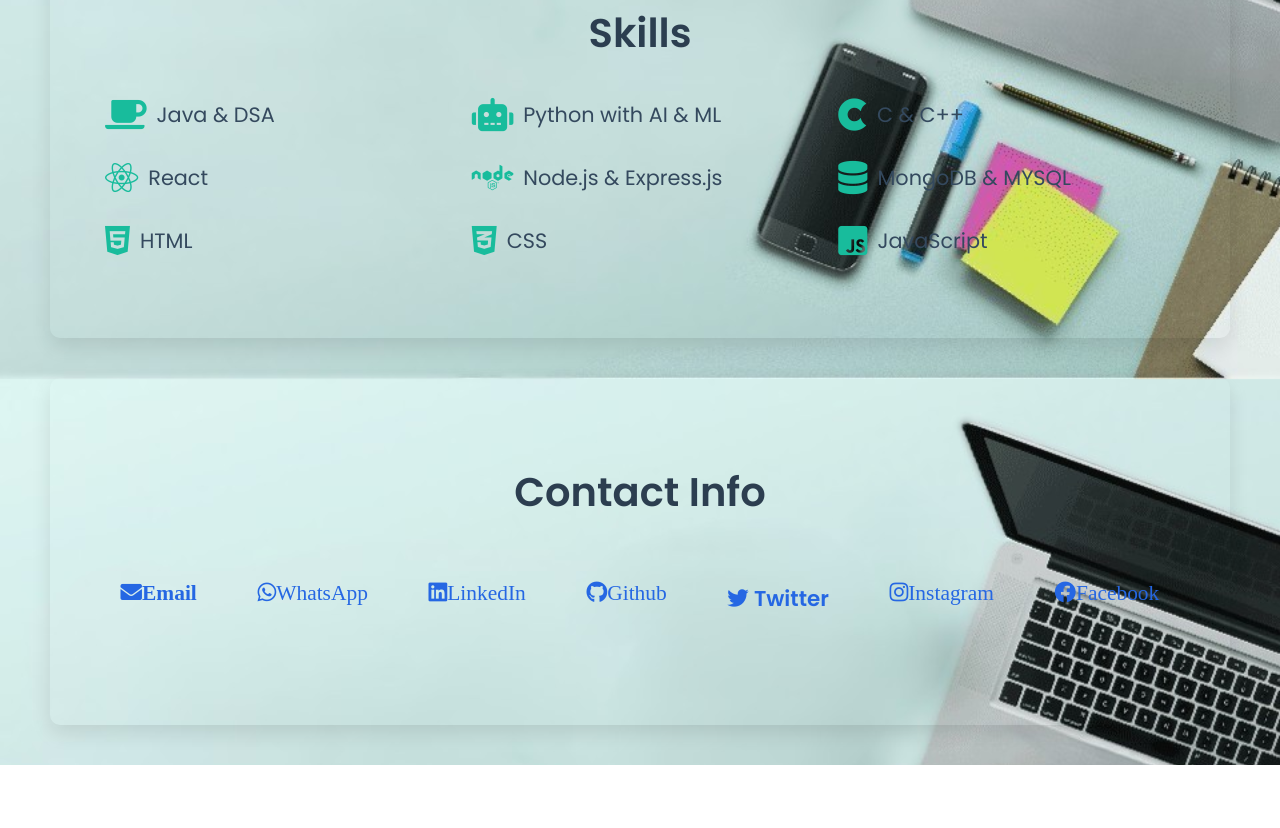
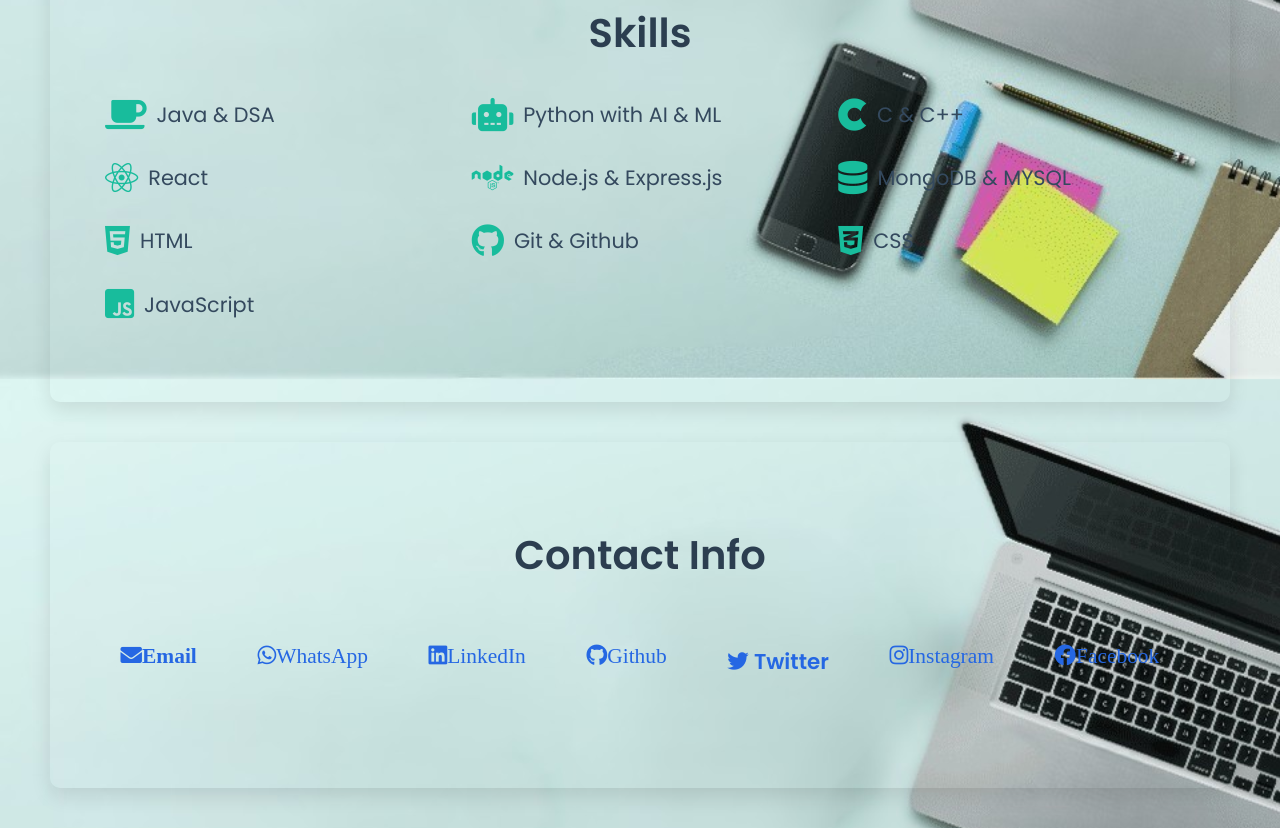
Before and after one commit to krishnakumarjitesh/portfolio, a plain HTML site: page index.html in a window 1280 px wide. Shown: the part 2021-2849 px from the top of the page. Before the commit the page ends 2786 px from the top, so only its background shows below. Drawn offline with Linux system fonts and the light colour scheme.

Commit message:
I added new skill such as git and github

```diff
--- a/index.html
+++ b/index.html
@@ -81,6 +81,7 @@
             <li><i class="fab fa-node"></i> Node.js & Express.js</li>
             <li><i class="fas fa-database"></i> MongoDB & MYSQL</li>
             <li><i class="fab fa-html5"></i> HTML</li>
+            <li><i class="fab fa-github"></i> Git & Github</li>
             <li><i class="fab fa-css3-alt"></i> CSS</li>
             <li><i class="fab fa-js-square"></i> JavaScript</li>
         </ul>
```
